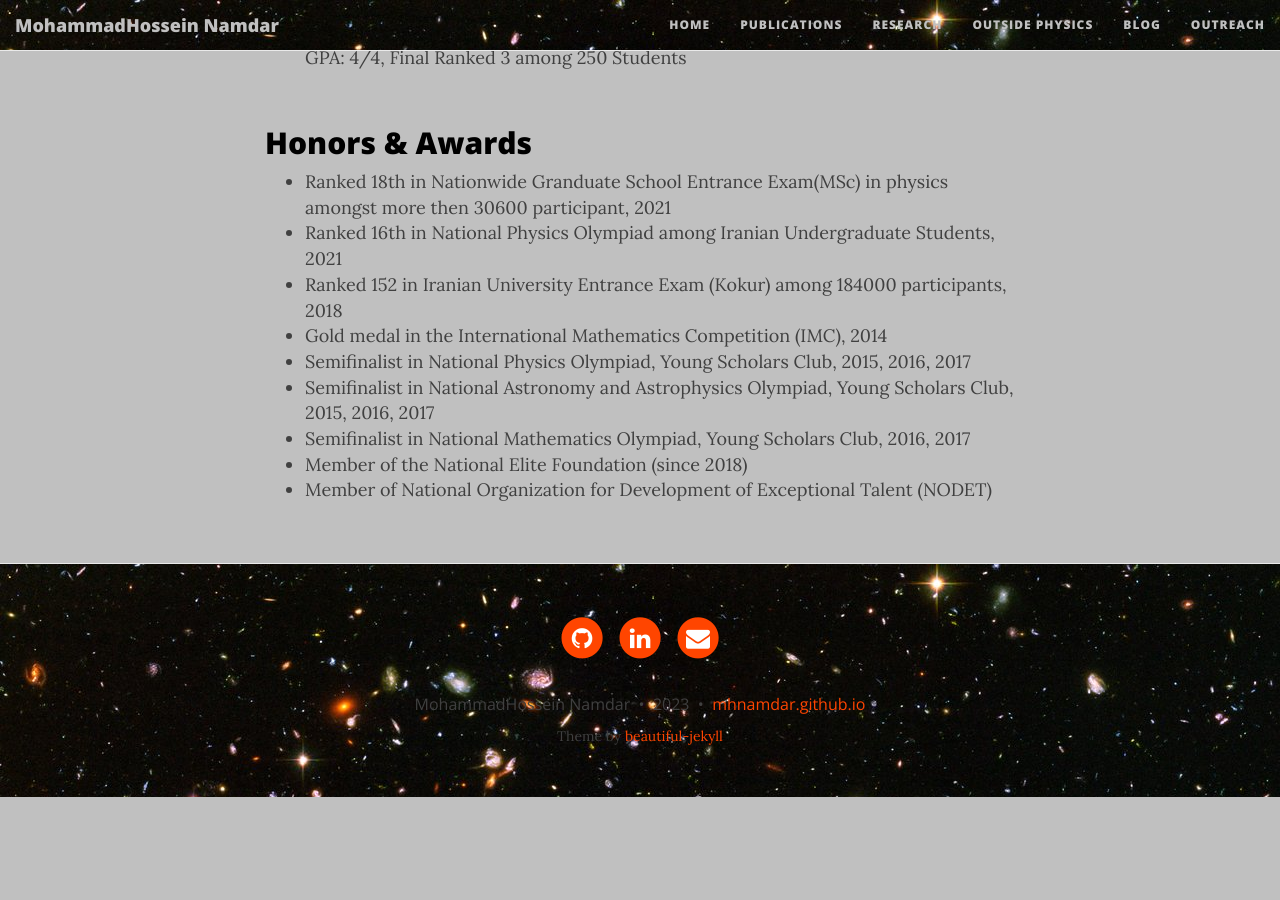
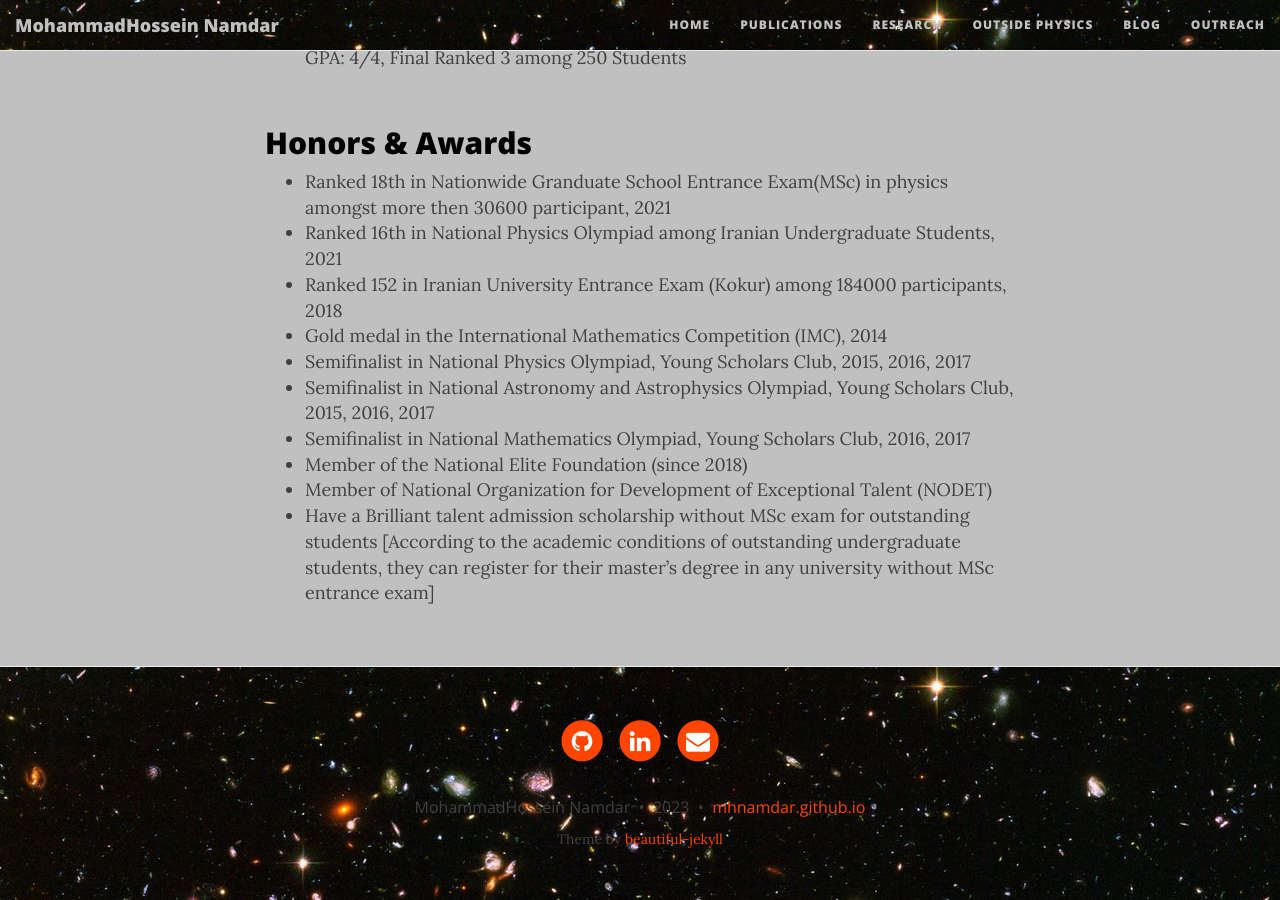
Before and after one commit to mhnamdar/mhnamdar.github.io, a Jekyll site: the page built from index.md, in a window 1280 px wide and 900 px high, scrolled down 1066 px. Built offline with Jekyll 4.4.1, drawn with Linux system fonts in a browser that asks for light colours; nearby versions of some CDN libraries; before the commit the page ends 1863 px from its top, so only the background shows below that.

Commit message:
Update index.md

```diff
--- a/index.md
+++ b/index.md
@@ -50,3 +50,4 @@ Cosmology, Large Scale Structure Formation and Evolution, Dark Energy, Dark Matt
 - Semifinalist in National Mathematics Olympiad, Young Scholars Club, 2016, 2017
 - Member of the National Elite Foundation (since 2018)
 - Member of National Organization for Development of Exceptional Talent (NODET)
+- Have a Brilliant talent admission scholarship without MSc exam for outstanding students [According to the academic conditions of outstanding undergraduate students, they can register for their master's degree in any university without MSc entrance exam]
```
